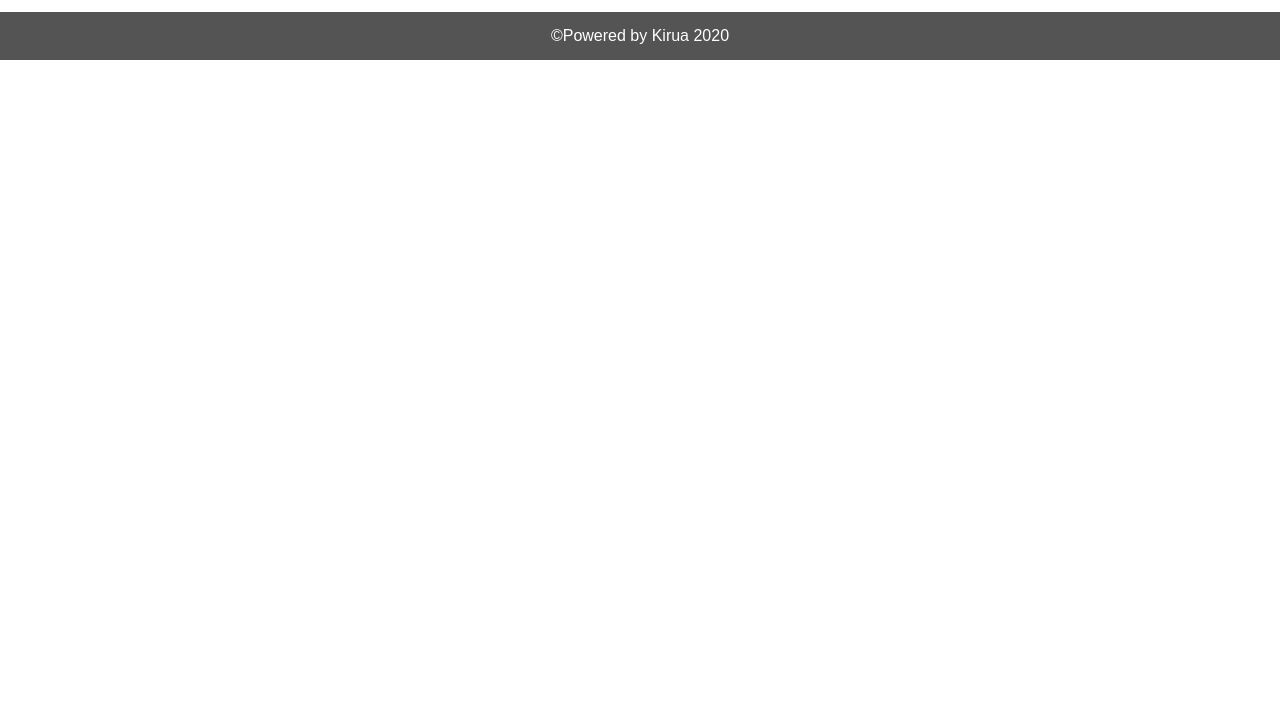
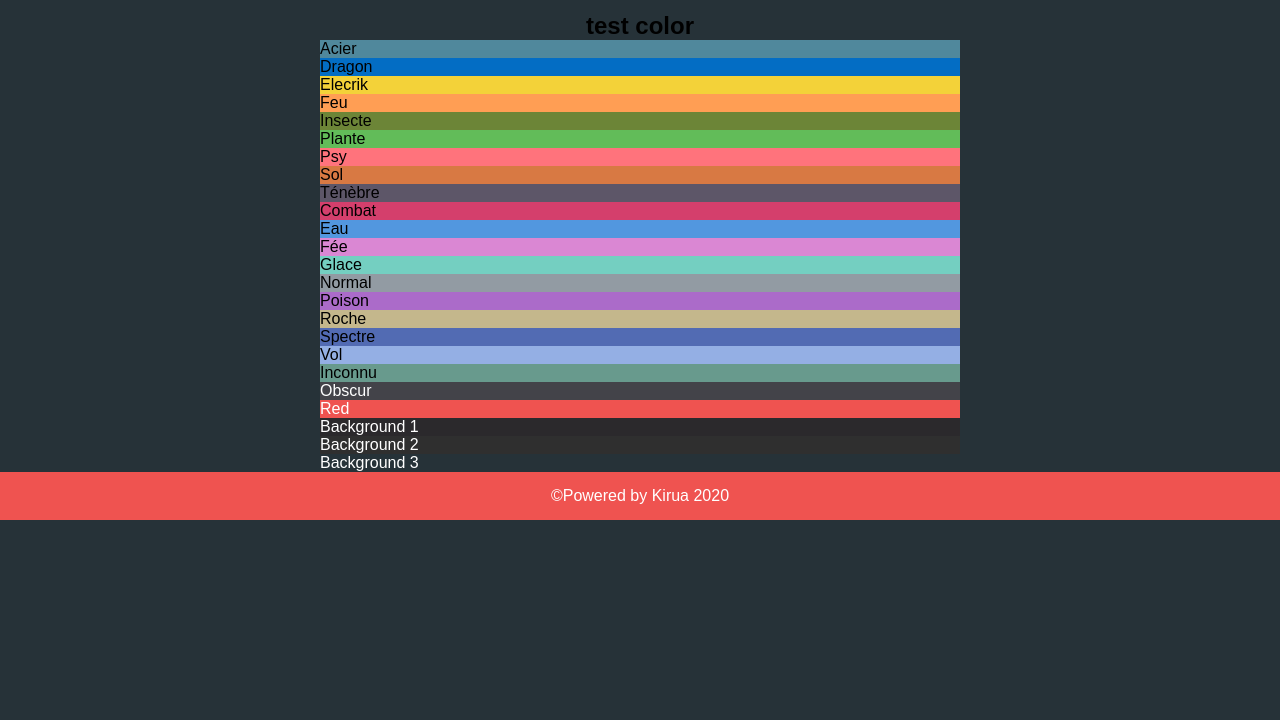
Before and after one commit to yohann-kevin/myPokedex, a website: page index.html in a window 1280 px wide. Shown: the part 80-800 px from the top of the page. Drawn offline with Linux system fonts and the light colour scheme; no server answers.

Commit message:
feat: define types colors

```diff
--- a/index.html
+++ b/index.html
@@ -28,6 +28,36 @@
         </figure>
     </section>
 
+    <section>
+        <h2 style="text-align:center">test color</h2>
+        <ul>
+            <li class="testColor acier">Acier</li>
+            <li class="testColor dragon">Dragon</li>
+            <li class="testColor electrik">Elecrik</li>
+            <li class="testColor feu">Feu</li>
+            <li class="testColor insecte">Insecte</li>
+            <li class="testColor plante">Plante</li>
+            <li class="testColor psy">Psy</li>
+            <li class="testColor sol">Sol</li>
+            <li class="testColor tenebre">Ténèbre</li>
+            <li class="testColor combat">Combat</li>
+            <li class="testColor eau">Eau</li>
+            <li class="testColor fee">Fée</li>
+            <li class="testColor glace">Glace</li>
+            <li class="testColor normal">Normal</li>
+            <li class="testColor poison">Poison</li>
+            <li class="testColor roche">Roche</li>
+            <li class="testColor spectre">Spectre</li>
+            <li class="testColor vol">Vol</li>
+            <li class="testColor inconnu">Inconnu</li>
+            <li class="testColor obscur light">Obscur</li>
+            <li class="testColor red light">Red</li>
+            <li class="testColor bg1 light">Background 1</li>
+            <li class="testColor bg2 light">Background 2</li>
+            <li class="testColor bg3 light">Background 3</li>
+        </ul>
+    </section>
+
     <footer id="footer">
         <div id="kirua">
             &copy;Powered by Kirua 2020
--- /dev/null
+++ b/module/assets/colors.js
@@ -0,0 +1,4 @@
+export var colors = {
+    red: 'red',
+    blue: 'blue'
+}
--- a/module/pokeApi.js
+++ b/module/pokeApi.js
@@ -1,5 +1,9 @@
+import {colors} from './assets/colors.js'
+
 const pokemon = document.getElementById('pokemon');
 const imgPoke = document.getElementById('imgPoke');
+
+console.log(colors.red);
 
 let pokeId = [];
 let pokeName = [];
--- a/style/style.css
+++ b/style/style.css
@@ -5,11 +5,12 @@
 
 body {
     font-family: Arial, Helvetica, sans-serif;
+    background-color: #263238;
 }
 
 #header {
     width: 100%;
-    background-color: #545454;
+    background-color: #ef5350;
     display: flex;
     justify-content: space-between;
     flex-wrap: wrap;
@@ -74,8 +75,121 @@ img {
     padding: 10px;
 }
 
+
+/* test */
+
+.testColor {
+    width: 50%;
+}
+
+.acier {
+    background-color: #50889c;
+}
+
+.dragon {
+    background-color: #036dc4;
+}
+
+.electrik {
+    background-color: #f3d239;
+}
+
+.feu {
+    background-color: #ff9e54;
+}
+
+.insecte {
+    background-color: #6c8537;
+}
+
+.plante {
+    background-color: #62bc59;
+}
+
+.psy {
+    background-color: #ff737c;
+}
+
+.sol {
+    background-color: #d87943;
+}
+
+.tenebre {
+    background-color: #5d5668;
+}
+
+.combat {
+    background-color: #d43f6c;
+}
+
+.eau {
+    background-color: #5297df;
+}
+
+.fee {
+    background-color: #da87d3;
+}
+
+.glace {
+    background-color: #74cfc1;
+}
+
+.normal {
+    background-color: #929ba3;
+}
+
+.poison {
+    background-color: #ab6bc9;
+}
+
+.roche {
+    background-color: #c4b78c;
+}
+
+.spectre {
+    background-color: #526bb3;
+}
+
+.vol {
+    background-color:#94afe4;
+}
+
+.inconnu {
+    background-color: #689a8d;
+}
+
+.obscur {
+    background-color: #434349;
+}
+
+.red {
+    background-color: #ef5350;
+}
+
+.bg1 {
+    background-color: #2b292c;
+}
+
+.bg2 {
+    background-color: #2f2f2f;
+}
+
+.bg3 {
+    background-color: #263238;
+}
+
+
+
+
+
+.light {
+    color: white;
+}
+
+/* fin test */
+
 #footer {
-    background-color: #545454;
+    background-color: #ef5350;
 }
 
 #kirua {
```
